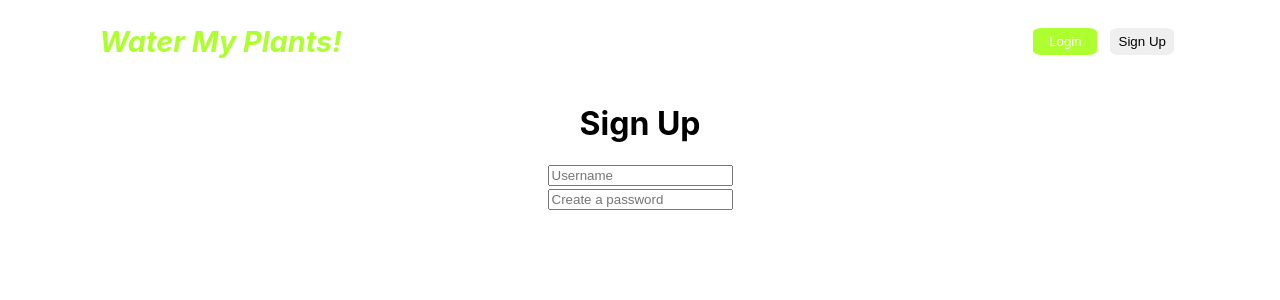
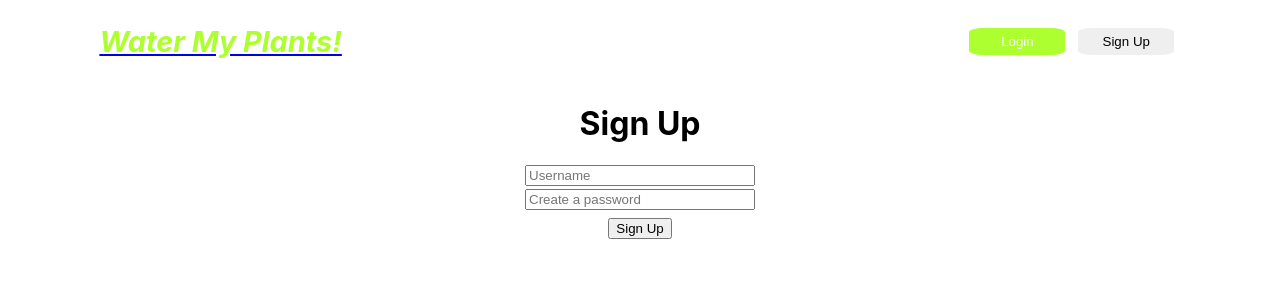
Before and after one commit to Water-My-Plants-Team-32/Water-My-Plants, a React (Create React App) app in the folder frontend/: page /signup in a window 1280 px wide. Shown: the top 300 px of the page. Built offline with nearby package versions, Linux system fonts and the light colour scheme.

Commit message:
added state and onchange handlers to give function to login and registration forms

```diff
--- a/frontend/src/App.js
+++ b/frontend/src/App.js
@@ -3,6 +3,7 @@ import SignUp from './Unit_2/SignUp'
 import './App.css';
 import { Route, Link, Switch } from 'react-router-dom';
 import styled from 'styled-components';
+import { useState } from 'react'
 
 const StyledHeader = styled.header`
   display:flex;
@@ -14,6 +15,7 @@ const StyledH2 = styled.h2`
   color: greenyellow;
   font-size:1.8rem;
   font-style:italic;
+
 `;
 
 const StyledNav = styled.nav`
@@ -22,18 +24,44 @@ const StyledNav = styled.nav`
 `;
 
 const StyledNavButton = styled.button`
-  width: 10%;
+  width: 15%;
   margin: 4% 1%;
-  padding:1% 0;
+  padding:1%;
   border-radius: 15%;
   border: none;
+  outline:none;
 `;
 
+const currentUser = {
+	username: '',
+	password: ''
+}
+
 function App() {
-  return (
+
+	const [activeUser, setActiveUser] = useState(currentUser);
+	const [newUser, setNewUser] = useState(currentUser);
+
+	const signUpChange = (name, value) => {
+		setNewUser({
+			...newUser,
+			[name]:value,
+		});
+	};
+
+	const loginChange = (name, value) => {
+		setActiveUser({
+			...activeUser,
+			[name]:value,
+		});
+	};
+
+	return (
     <div className='app'>
         <StyledHeader>
-          <StyledH2>Water My Plants!</StyledH2>
+          <Link to='/'>
+		  	<StyledH2>Water My Plants!</StyledH2>
+		  </Link>
           <StyledNav>
             <Link to='/login'>
               <StyledNavButton style={{color:'white', backgroundColor:'greenyellow'}}>Login</StyledNavButton>
@@ -45,10 +73,10 @@ function App() {
         </StyledHeader>
         <Switch>
           <Route path='/signup'>
-			  <SignUp />
+			  <SignUp newUser={newUser} change={signUpChange} />
           </Route>
           <Route path='/login'>
-			  <Login />
+			  <Login user={activeUser} change={loginChange}/>
           </Route>
           <Route exact path='/'>
           </Route>
--- a/frontend/src/Unit_2/Login.js
+++ b/frontend/src/Unit_2/Login.js
@@ -16,27 +16,40 @@ const StyledForm = styled.form`
 
 const StyledInput = styled.input`
     margin-bottom: 2%;
+    width: 120%;
+`;
+
+const StyledButton = styled.button`
+    margin: 2% 0 4% 0;
 `;
 
 export default function Login(props) {
+    const { user, change } = props;
+
+    const onChange= (event) => {
+        const { name, value } = event.target
+        change(name, value)
+    }
+
     return (
         <StyledDiv>
             <h1>Login</h1>
             <StyledForm>
                 <StyledInput
-                    name=''
-                    type=''
-                    value=''
-                    onChange=''
+                    name='username'
+                    type='text'
+                    value={user.username}
+                    onChange={onChange}
                     placeholder='Username'
                 />
                 <StyledInput
-                    name=''
-                    type=''
-                    value=''
-                    onChange=''
+                    name='password'
+                    type='text'
+                    value={user.password}
+                    onChange={onChange}
                     placeholder='Password'
                 />
+                <StyledButton>Login</StyledButton>
             </StyledForm>
         </StyledDiv>
     )
--- a/frontend/src/Unit_2/SignUp.js
+++ b/frontend/src/Unit_2/SignUp.js
@@ -16,27 +16,40 @@ const StyledForm = styled.div`
 
 const StyledInput = styled.input`
     margin-bottom: 2%;
+    width: 120%;
+`;
+
+const StyledButton = styled.button`
+    margin: 2% 0 4% 0;
 `;
 
 export default function Login(props) {
+    const { newUser, change } = props
+
+    const onChange = (event) => {
+        const {name ,value} = event.target;
+        change(name, value)
+    }
+
     return (
         <StyledDiv>
             <h1>Sign Up</h1>
             <StyledForm>
                 <StyledInput
-                    name=''
-                    type=''
-                    value=''
-                    onChange=''
+                    name='username'
+                    type='text'
+                    value={newUser.username}
+                    onChange={onChange}
                     placeholder='Username'
                 />
                 <StyledInput
-                    name=''
-                    type=''
-                    value=''
-                    onChange=''
+                    name='password'
+                    type='password'
+                    value={newUser.password}
+                    onChange={onChange}
                     placeholder='Create a password'
                 />
+                <StyledButton>Sign Up</StyledButton>
             </StyledForm>
         </StyledDiv>
     )
```
